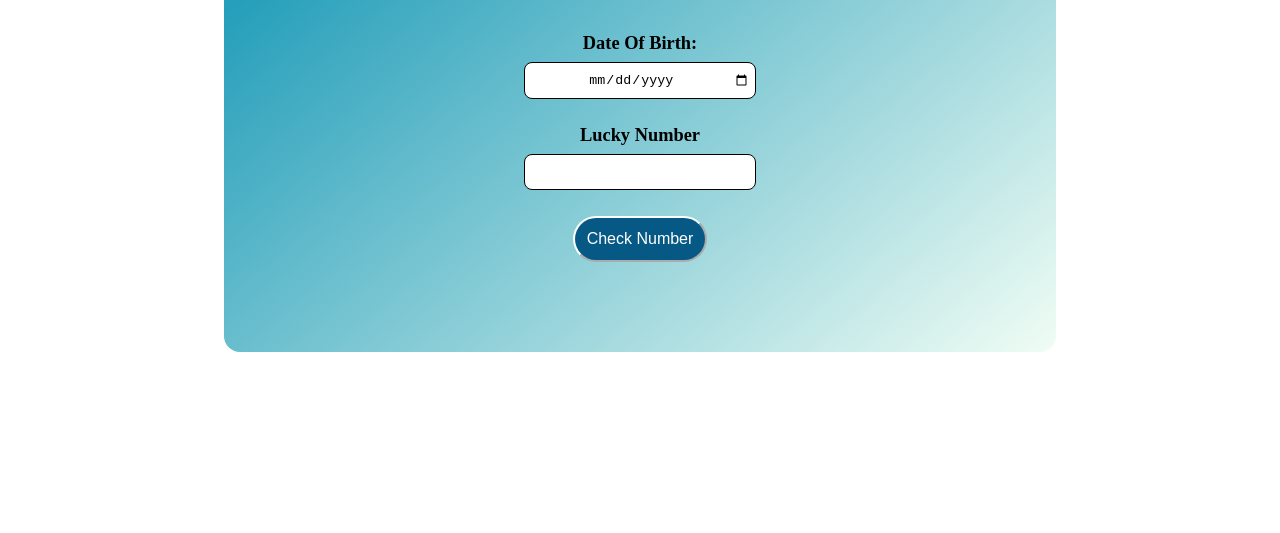
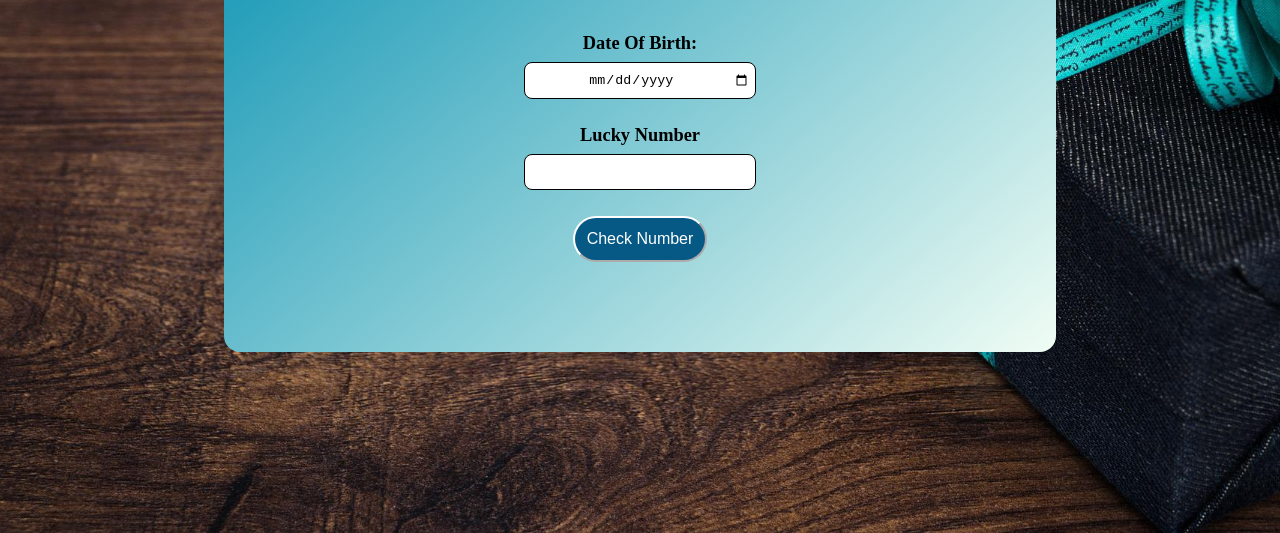
Before and after one commit to azharchoudhury/MarkEleven-Lucky-Birthday-App, a plain HTML site: page index.html in a window 1280 px wide. Shown: the part 267-800 px from the top of the page. Drawn offline with Linux system fonts and the light colour scheme.

Commit message:
update: final

```diff
--- a/styles.css
+++ b/styles.css
@@ -13,7 +13,7 @@ main {
 
 body{
     margin: 0;
-    background-image: url(./img.jpg);
+    background-image: url(./images/img.jpg);
     background-size: cover;
     background-position: center;
     background-repeat: no-repeat;
```
